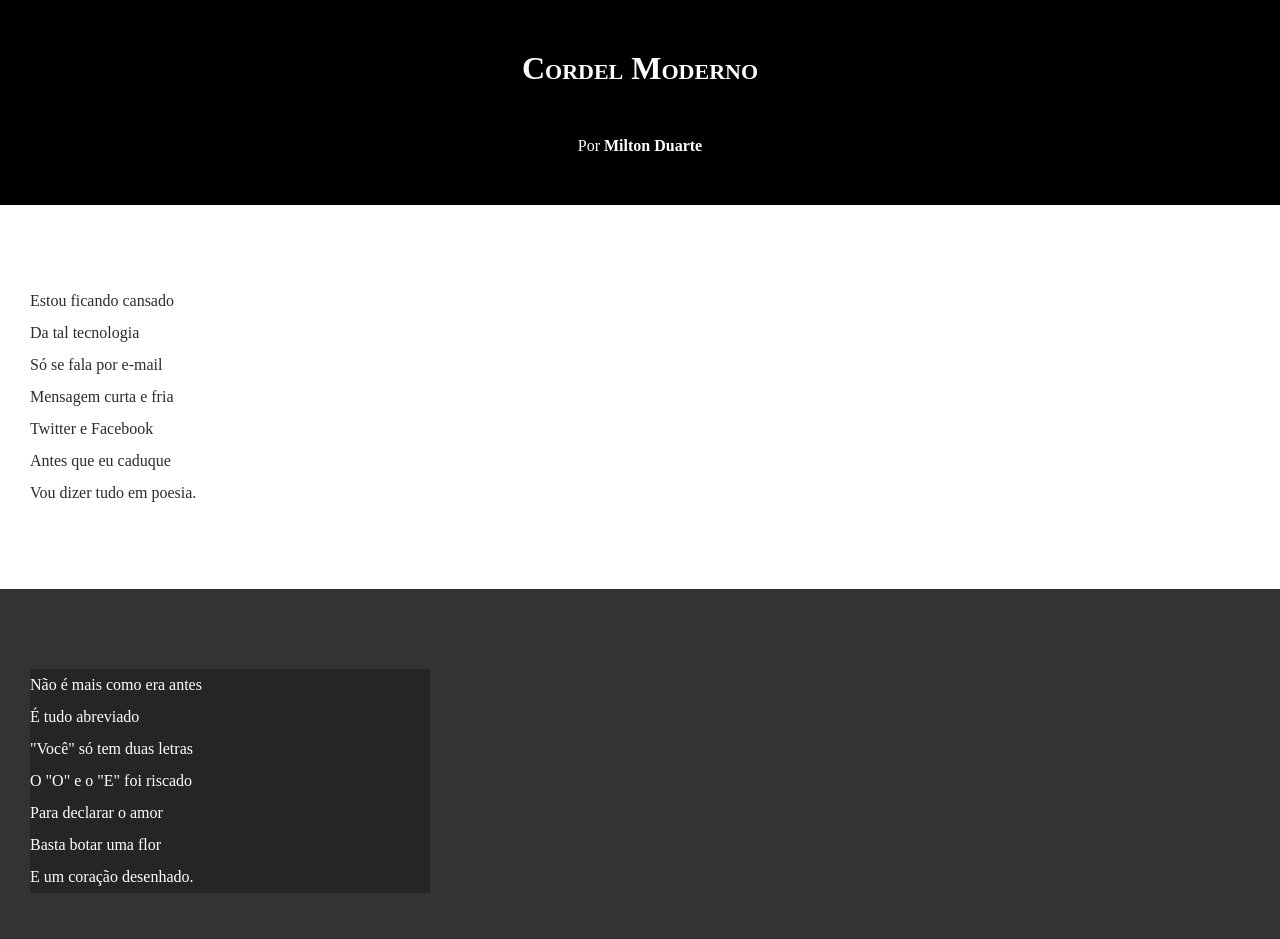
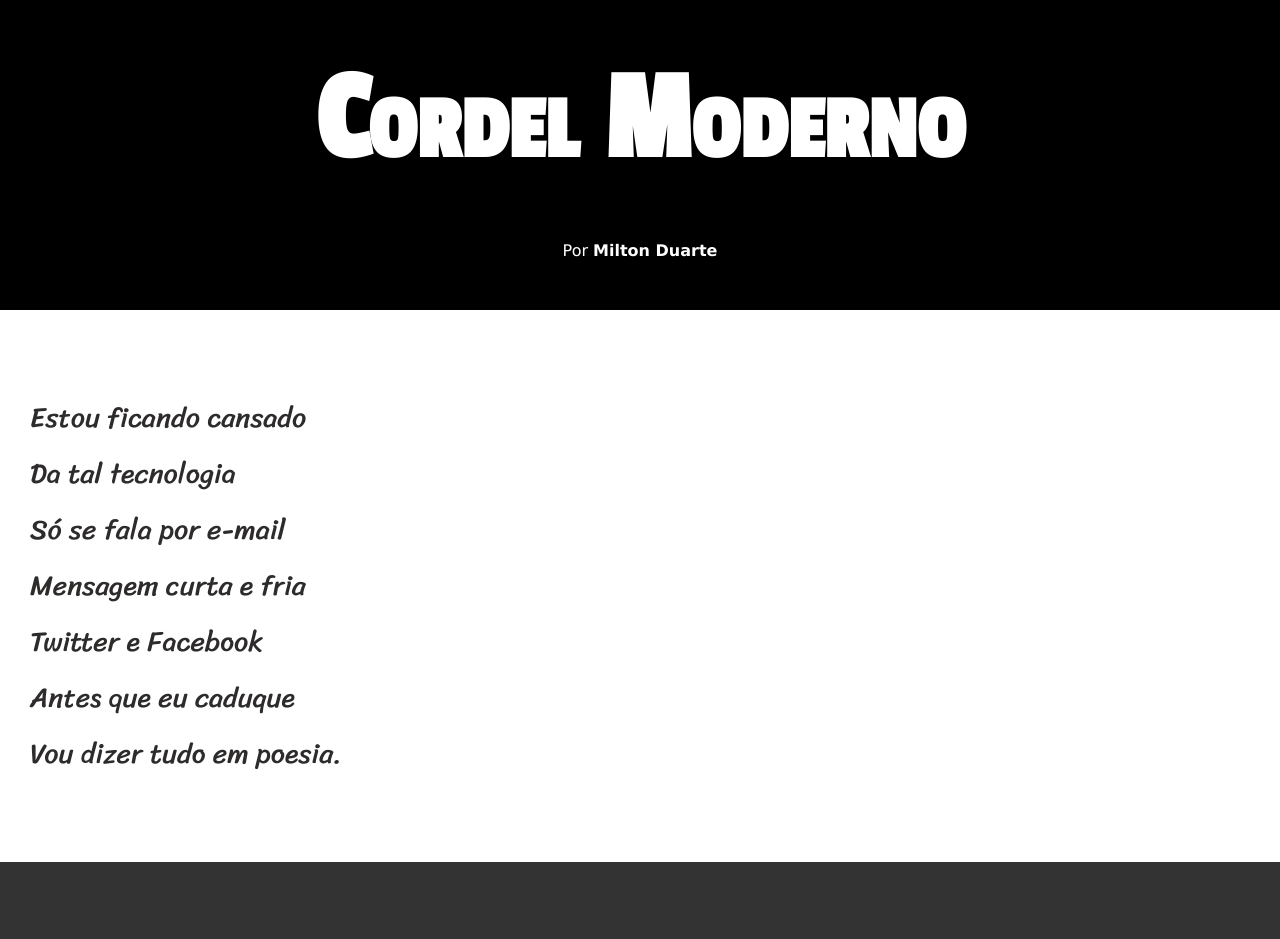
Before and after one commit to Jotiss/html-css, a plain HTML site: page DESAFIOS/d012/cordel.html in a window 1280 px wide. Shown: the top 939 px of the page. Drawn offline with Linux system fonts and the light colour scheme.

Commit message:
atualização desafio 012

```diff
--- a/DESAFIOS/d012/style.css
+++ b/DESAFIOS/d012/style.css
@@ -1,13 +1,29 @@
 @charset "UTF-8";
+
+@import url('https://fonts.googleapis.com/css2?family=Sriracha&display=swap');
+
+@import url('https://fonts.googleapis.com/css2?family=Passion+One&display=swap');
+
+
+:root{
+    --font01: Verdana, Geneva, Tahoma, sans-serif;
+    --font02:'Passion One', cursive;
+    --font03: 'Sriracha', cursive;
+
+}
 
 *{
     margin: 0px;
     padding: 0px;
+    font-variant: var(--font01);
+
 }
 
 html,body{
+    font-family: Verdana, Geneva, Tahoma, sans-serif;
     min-height: 100vh;
     background-color: darkgray;
+
 }
 header{
     background-color: black;
@@ -16,8 +32,10 @@ header{
 
 }
 header > h1{
+    font-family: var(--font02);
     padding:50px ;
     font-variant:small-caps ;
+    font-size: 10vw;
 }
 header > p{
     padding-bottom: 50px;
@@ -36,6 +54,8 @@ header a:hover,footer a:hover{
 
 }
 section{
+    font-size: 3.5vh;
+    font-family: var(--font03);
     padding-top: 10vh;
     padding-bottom: 10vh;
     line-height:2em ;
@@ -52,7 +72,8 @@ section.imagem{
 }
 section.imagem > p{
     background-color: rgba(0, 0, 0, 0.281);
-    width: 400px;
+    display: inline block;
+    padding: 5px;
 }
 footer{
     background-color: black;
```
